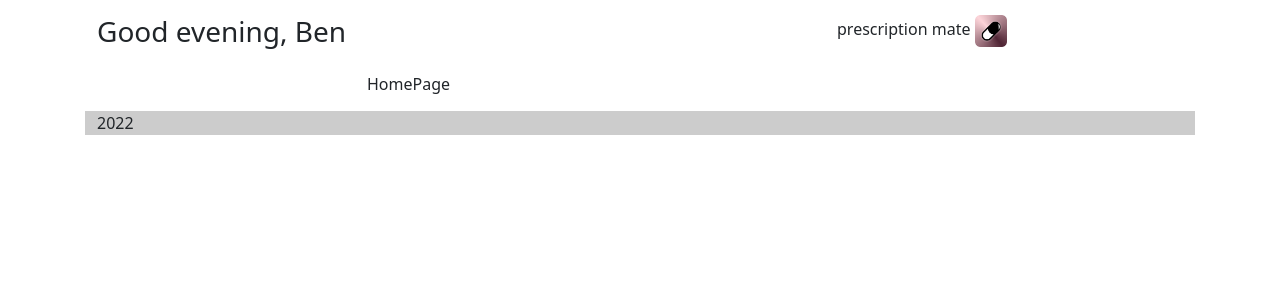
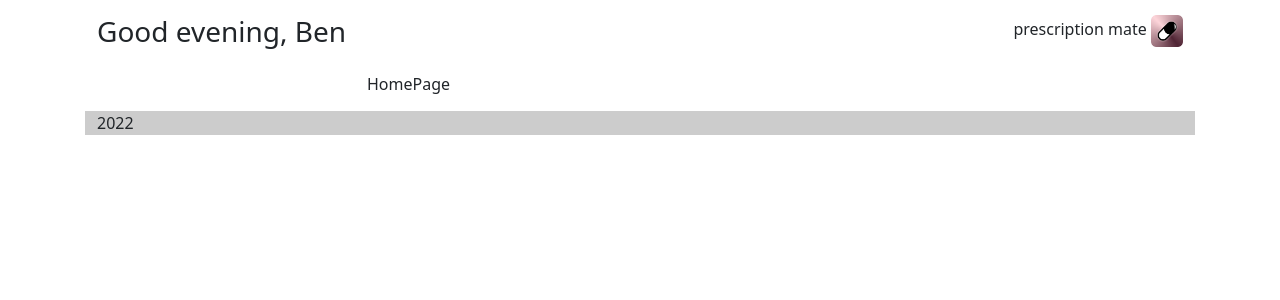
Before and after one commit to bernhack-medical-receipt/frontend, a React (Create React App) app: page / in a window 1280 px wide. Shown: the top 300 px of the page. Built offline with nearby package versions, Linux system fonts and the light colour scheme; the HTML template or start-up script is replaced by a standard one.

Commit message:
styles for header

```diff
--- a/src/components/Header.js
+++ b/src/components/Header.js
@@ -6,7 +6,8 @@ export const Header = () => {
             <Container style={{'padding': '15px'}}>
                 <Row>
                     <Col md={4}><h3>Good evening, Ben</h3></Col>
-                    <Col md={{ span: 4, offset: 4 }}>prescription mate <Image width={'32px'} src={'logo.png'}/></Col>
+                    <Col md={{span: 4, offset: 4}} style={{'text-align': 'right'}}>prescription mate <Image
+                        width={'32px'} src={'logo.png'}/></Col>
                 </Row>
             </Container>
 
```
